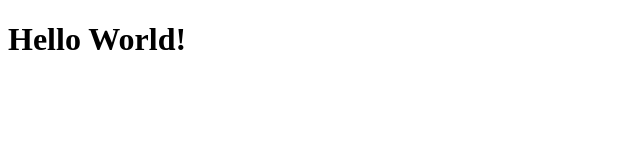
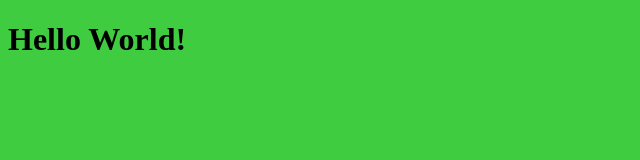
Before and after one commit to RaichuBender/SmileBOY, a plain HTML site: page index.html in a window 1280 px wide. Shown: the whole page, without its empty margins (0-640 px from the left). Drawn offline with Linux system fonts and the light colour scheme.

Commit message:
Update index.html

```diff
--- a/index.html
+++ b/index.html
@@ -5,7 +5,7 @@
     <title>Smile Boy - RaichuBender</title>
   </head>
 
-  <body style="background=#40CC40">
+  <body style="background: #40CC40">
     <h1>Hello World!</h1>
   </body>
 </html>
```
